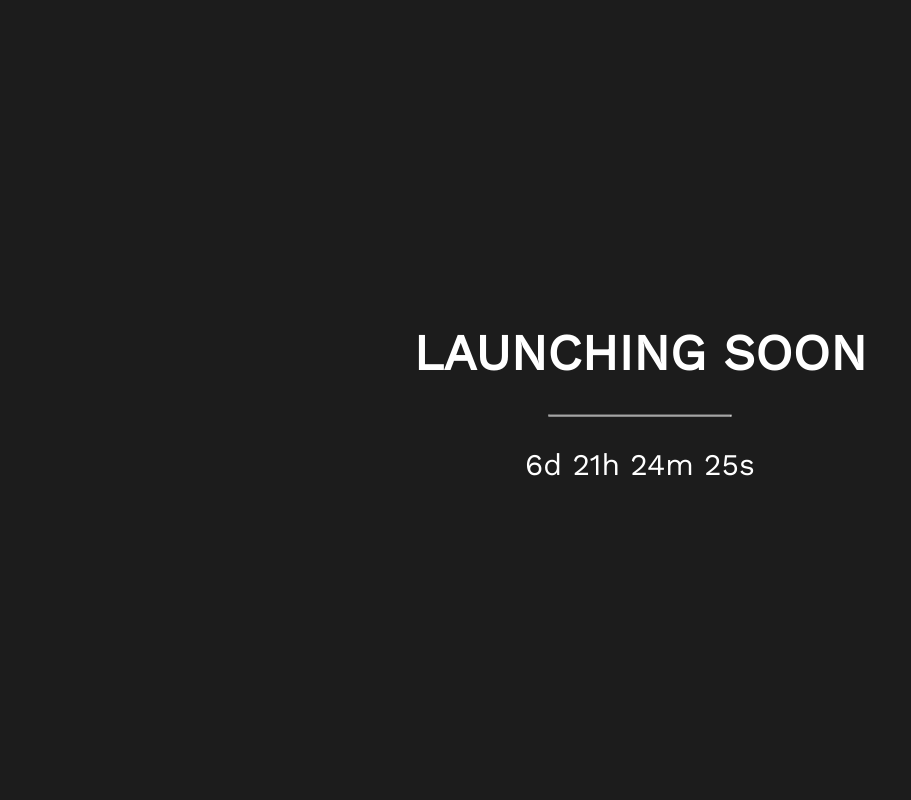
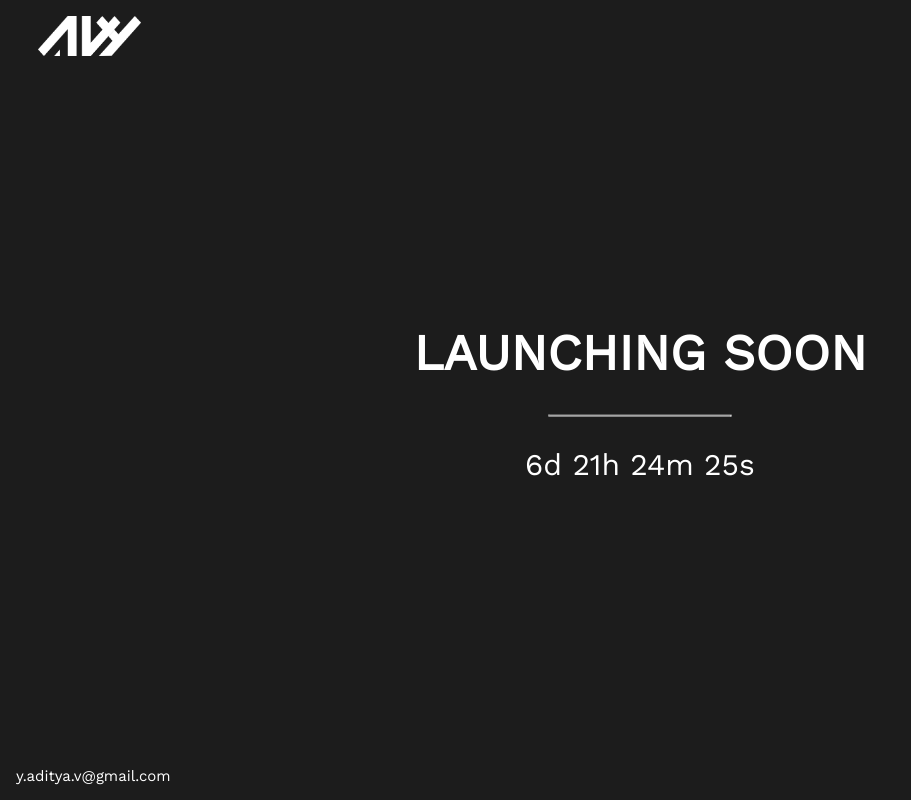
Before and after one commit to theyalamanchili/adityayalamanchili.com, a plain HTML site: page index.html in a window 1280 px wide. Shown: the whole page, without its empty margins (0-911 px from the left). Drawn offline with nearby package versions, Linux system fonts and the light colour scheme.

Commit message:
Update index.html

```diff
--- a/index.html
+++ b/index.html
@@ -54,10 +54,16 @@ hr {
 <body>
 
 <div class="bgimg">
+  <div class="topleft">
+    <img src="Logo White.png" class="logo" />
+  </div>
   <div class="middle">
     <h1>LAUNCHING SOON</h1>
     <hr>
     <p id="demo" style="font-size:30px"></p>
+  </div>
+  <div class="bottomleft">
+    <p>y.aditya.v@gmail.com</p>
   </div>
 </div>
 
```
